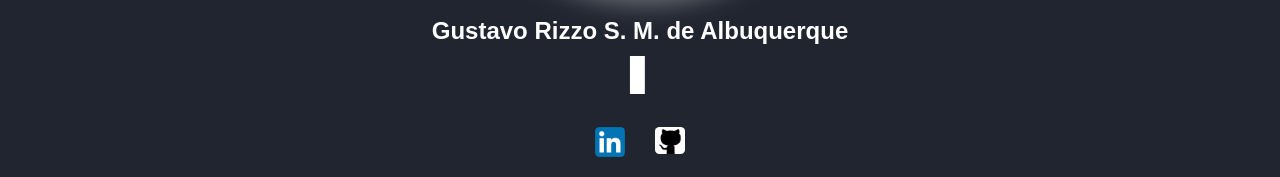
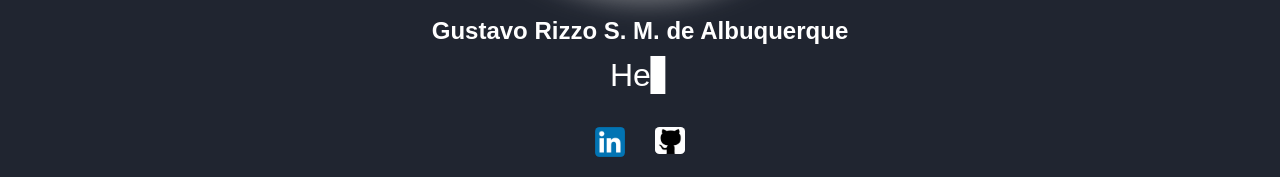
Before and after one commit to GustavoRizzo/sketch-curriculum-components, a React (Vite) app: page /About in a window 1280 px wide. Shown: the part 568-745 px from the top of the page. Built offline with nearby package versions, Linux system fonts and the light colour scheme.

Commit message:
First version of ConsoleTextAnimated

```diff
--- /dev/null
+++ b/src/components/ConsoleTextAnimated/ConsoleTextAnimated.tsx
@@ -0,0 +1,31 @@
+import { useEffect, useState } from "react";
+
+export default function ConsoleTextAnimated() {
+
+    const word = 'Hello World!';
+    const interval = 100;
+
+    const [typedWord, setTypedWord] = useState('');
+
+    useEffect(() => {
+      const timer = setInterval(() => {
+        if (typedWord.length < word.length) {
+          setTypedWord(word.substring(0, typedWord.length + 1));
+        } else {
+          setTypedWord('');
+        }
+      }, interval);
+
+      return () => clearInterval(timer);
+    }, [typedWord, word, interval]);
+
+    return (
+        <div className="console-container">
+            <span id="text" />
+            {typedWord}
+            <div className="console-underscore" id="console">
+                ▊
+            </div>
+        </div>
+    );
+}
--- a/src/pages/About/Index.tsx
+++ b/src/pages/About/Index.tsx
@@ -1,8 +1,8 @@
 import perfil from "../../assets/images/perfil.png";
 import linkedin from "../../assets/images/linkedin_logo.png";
 import github from "../../assets/images/github_logo.png";
-import github2 from "../../assets/images/github_logo2.png";
 import './style.scss'
+import ConsoleTextAnimated from "../../components/ConsoleTextAnimated/ConsoleTextAnimated";
 
 
 export default function About() {
@@ -14,12 +14,7 @@ export default function About() {
                 alt="perfil"
             />
             <h1>Gustavo Rizzo S. M. de Albuquerque</h1>
-            <div className="console-container">
-                <span id="text" />
-                <div className="console-underscore" id="console">
-                    ▊
-                </div>
-            </div>
+            < ConsoleTextAnimated />
             <div className="list_contato">
                 <a href="https://www.linkedin.com/in/gustavo-albuquerque/">
                     <img
@@ -31,7 +26,7 @@ export default function About() {
                 <a href="https://github.com/GustavoRizzo">
                     <img
                         className="github"
-                        src={github2}
+                        src={github}
                     />
                 </a>
             </div>
```
Also changed, not shown: src/assets/images/github_logo.png, src/assets/images/github_logo2.png (deleted).
